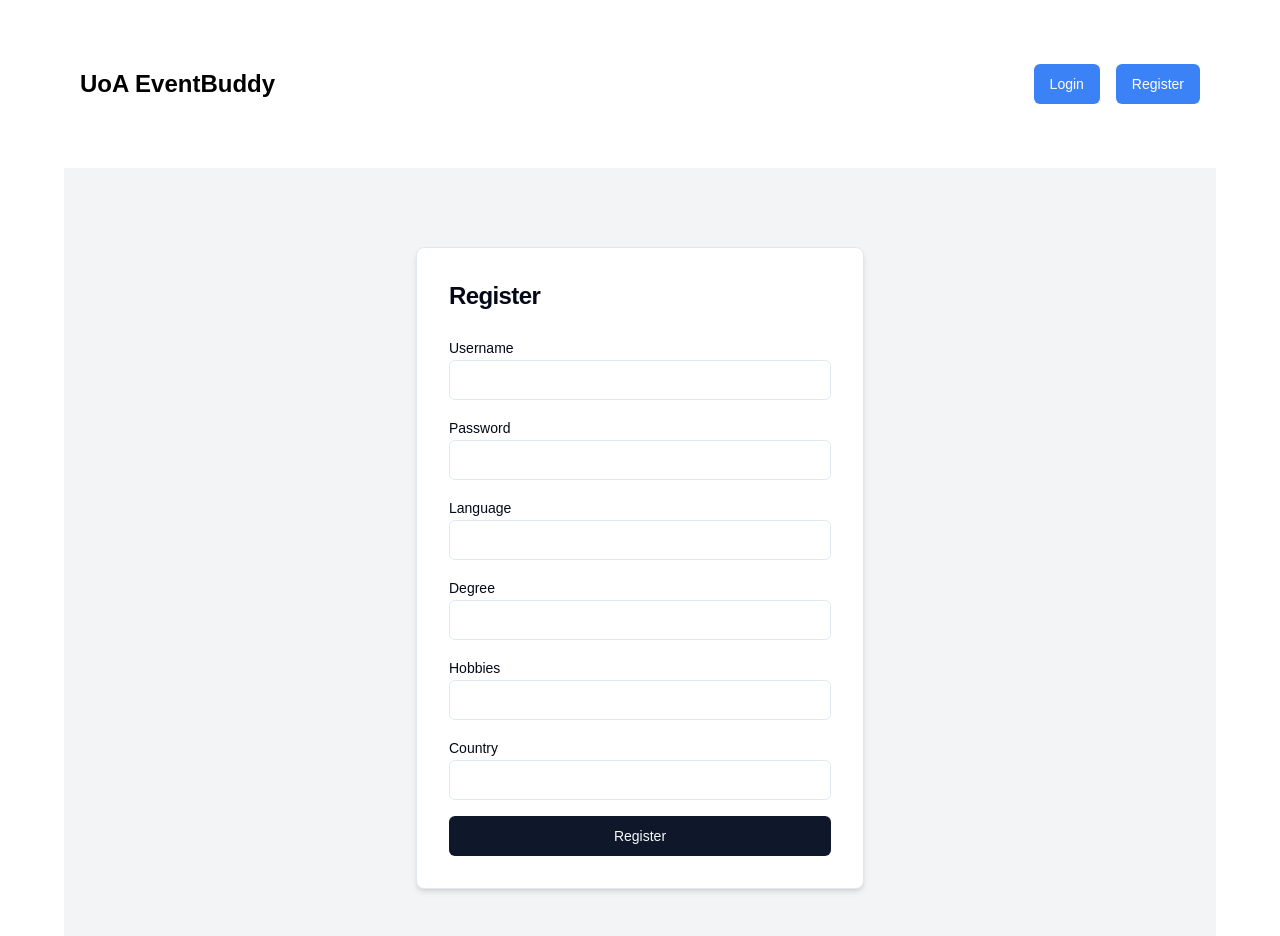
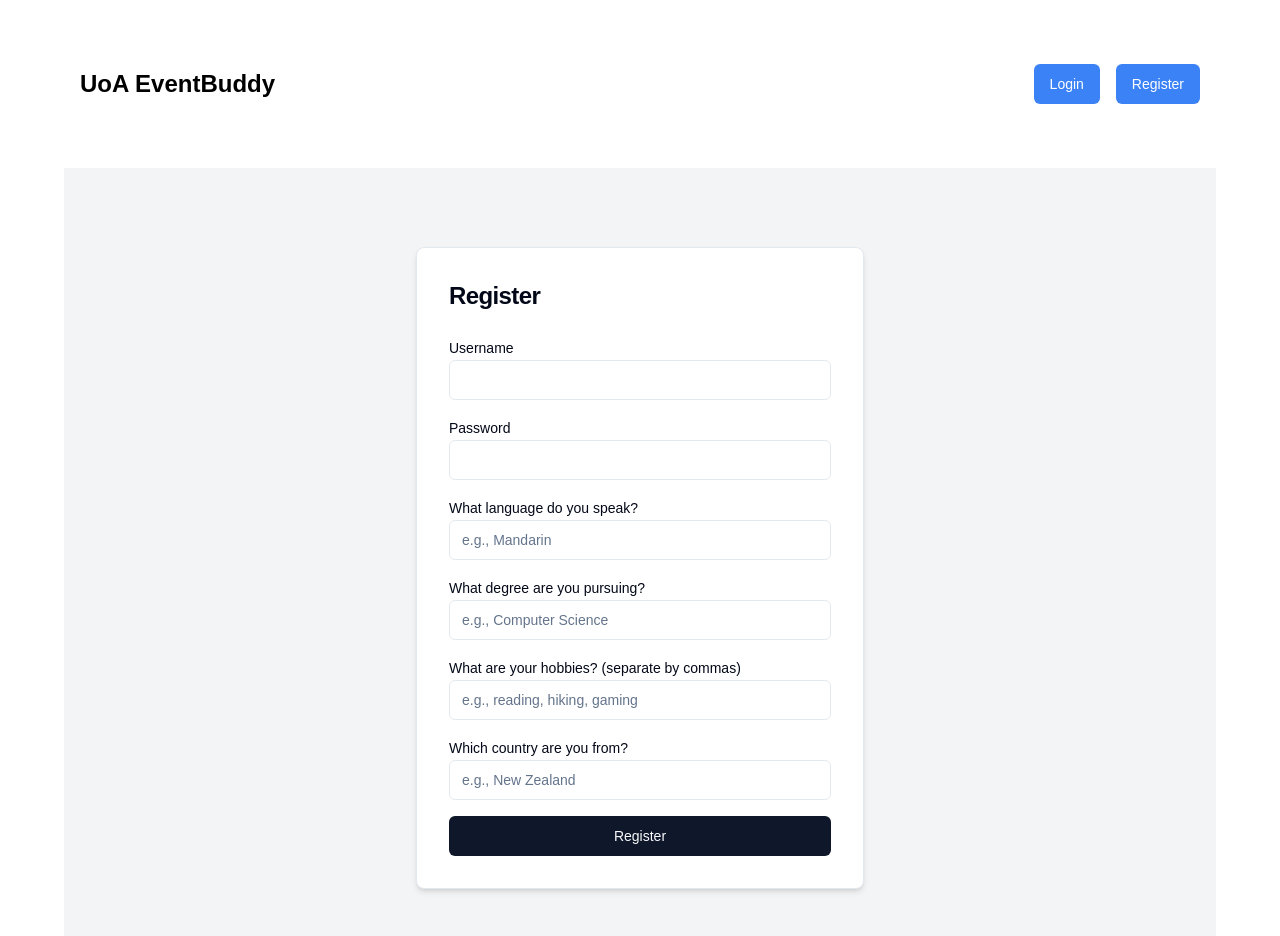
Before and after one commit to IsabelBody/EYIdeate, a Next.js app: page /register in a window 1280 px wide. Shown: the top 936 px of the page. Built offline with nearby package versions, Linux system fonts and the light colour scheme.

Commit message:
small touchups

```diff
--- a/src/app/buddy/page.tsx
+++ b/src/app/buddy/page.tsx
@@ -72,29 +72,29 @@ const BuddyPage = () => {
 
   // Calculate common attributes
   const calculateCommonAttributes = () => {
-    if (!buddyData) return [];
+    if (!buddyData) return '';
 
     const commonAttributes: string[] = [];
     const loggedInUser = JSON.parse(localStorage.getItem('loggedInUser') || 'null');
 
     if (buddyData.questionnaire.language === loggedInUser.questionnaire.language) {
-      commonAttributes.push(`both speak <strong>${buddyData.questionnaire.language}</strong>`);
+      commonAttributes.push(`You both speak <strong>${buddyData.questionnaire.language}</strong>`);
     }
     if (buddyData.questionnaire.degree === loggedInUser.questionnaire.degree) {
-      commonAttributes.push(`both study <strong>${buddyData.questionnaire.degree}</strong>`);
+      commonAttributes.push(`you both study <strong>${buddyData.questionnaire.degree}</strong>`);
     }
     if (buddyData.questionnaire.country === loggedInUser.questionnaire.country) {
-      commonAttributes.push(`both are from <strong>${buddyData.questionnaire.country}</strong>`);
+      commonAttributes.push(`you are both from <strong>${buddyData.questionnaire.country}</strong>`);
     }
 
     const commonHobbies = buddyData.questionnaire.hobbies.filter((hobby: string) =>
       loggedInUser.questionnaire.hobbies.includes(hobby)
     );
     if (commonHobbies.length > 0) {
-      commonAttributes.push(`both enjoy <strong>${commonHobbies.join(', ')}</strong>`);
+      commonAttributes.push(`you both enjoy <strong>${commonHobbies.join(', ')}</strong>`);
     }
 
-    return commonAttributes;
+    return commonAttributes.join(', '); // Join the attributes to form a single string
   };
 
   // Fetch conversation prompts
@@ -139,24 +139,18 @@ const BuddyPage = () => {
           <p><strong>Username:</strong> {buddyData?.username}</p>
           <p><strong>Language:</strong> {buddyData?.questionnaire.language}</p>
           <p><strong>Degree:</strong> {buddyData?.questionnaire.degree}</p>
+          <p><strong>Hobbies:</strong> {buddyData?.questionnaire.hobbies.join(', ')}</p>
+          <p><strong>Country of Origin:</strong> {buddyData?.questionnaire.country}</p>
         </CardContent>
       </Card>
 
       {/* Display Common Attributes */}
       <Card className="w-full max-w-md mb-6">
         <CardHeader>
-          <CardTitle>Common Attributes</CardTitle>
+          <CardTitle>We've paired you with {buddyData?.username} because..</CardTitle>
         </CardHeader>
         <CardContent>
-          {calculateCommonAttributes().length > 0 ? (
-            <ul>
-              {calculateCommonAttributes().map((attribute, index) => (
-                <li key={index} dangerouslySetInnerHTML={{ __html: attribute }} />
-              ))}
-            </ul>
-          ) : (
-            <p>No common attributes found.</p>
-          )}
+          <p dangerouslySetInnerHTML={{ __html: calculateCommonAttributes() || 'No common attributes found.' }} />
         </CardContent>
       </Card>
 
--- a/src/app/profile/page.tsx
+++ b/src/app/profile/page.tsx
@@ -21,7 +21,7 @@ const ProfilePage = () => {
   return (
     <div className="p-8">
       <h1 className="text-3xl font-semibold mb-6">@ {userDetails.username}</h1>
-      <p><strong>Country:</strong> {userDetails?.questionnaire?.country || 'N/A'}</p>
+      <p><strong>Country of Origin:</strong> {userDetails?.questionnaire?.country || 'N/A'}</p>
       <p><strong>Language:</strong> {userDetails?.questionnaire?.language || 'N/A'}</p>
       <p><strong>Degree:</strong> {userDetails?.questionnaire?.degree || 'N/A'}</p>
       <p><strong>Hobbies:</strong> {userDetails?.questionnaire?.hobbies?.join(', ') || 'N/A'}</p>
--- a/src/app/register/page.tsx
+++ b/src/app/register/page.tsx
@@ -50,8 +50,7 @@ const RegisterPage = () => {
         setErrorMessage(data.message || 'An error occurred');
         setSuccessMessage('');
     }
-};
-
+  };
 
   return (
     <div className="flex items-center justify-center h-screen bg-gray-100">
@@ -79,43 +78,47 @@ const RegisterPage = () => {
             />
           </div>
           <div className="mb-4">
-            <Label htmlFor="language">Language</Label>
+            <Label htmlFor="language">What language do you speak?</Label>
             <Input
               id="language"
               type="text"
               value={language}
               onChange={(e) => setLanguage(e.target.value)}
               required
+              placeholder="e.g., Mandarin"
             />
           </div>
           <div className="mb-4">
-            <Label htmlFor="degree">Degree</Label>
+            <Label htmlFor="degree">What degree are you pursuing?</Label>
             <Input
               id="degree"
               type="text"
               value={degree}
               onChange={(e) => setDegree(e.target.value)}
               required
+              placeholder="e.g., Computer Science"
             />
           </div>
           <div className="mb-4">
-            <Label htmlFor="hobbies">Hobbies</Label>
+            <Label htmlFor="hobbies">What are your hobbies? (separate by commas)</Label>
             <Input
               id="hobbies"
               type="text"
               value={hobbies}
               onChange={(e) => setHobbies(e.target.value)}
               required
+              placeholder="e.g., reading, hiking, gaming"
             />
           </div>
           <div className="mb-4">
-            <Label htmlFor="country">Country</Label>
+            <Label htmlFor="country">Which country are you from?</Label>
             <Input
               id="country"
               type="text"
               value={country}
               onChange={(e) => setCountry(e.target.value)}
               required
+              placeholder="e.g., New Zealand"
             />
           </div>
           <Button type="submit" className="w-full">
```
